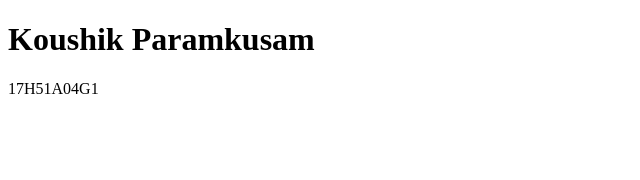
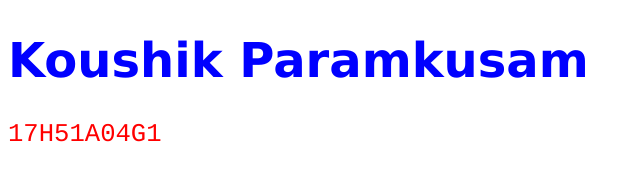
Before and after one commit to heykoushik/koushik-bz, a website: page public/html/index.html in a window 1280 px wide. Shown: the whole page, without its empty margins (0-640 px from the left). Drawn offline with Linux system fonts and the light colour scheme; files that its build step writes are made by us from their sources.

Commit message:
adding html file

```diff
--- a/public/html/index.html
+++ b/public/html/index.html
@@ -2,8 +2,8 @@
 <html>
 <head>
 <title>Page Title</title>
-<link rel="index style" href="css/index.css">
-<link rel="short cut icon" href="https://www.flaticon.com/free-icon/biscuit_2326363">
+<link rel="stylesheet" href="css/index.css">
+<link rel="shortcut icon" href="https://www.flaticon.com/free-icon/biscuit_2326363">
 </head>
 <body>
 
```
Also changed, not shown: public/js/site.js (added).
